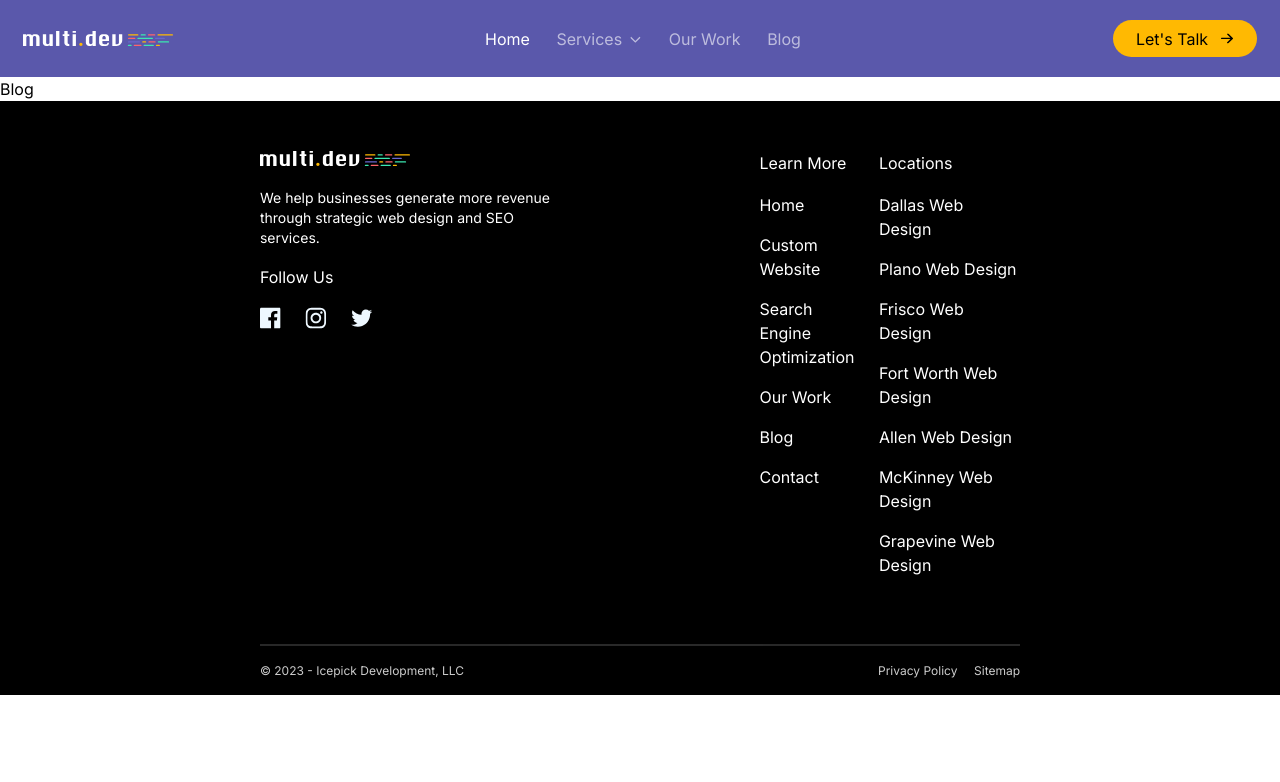
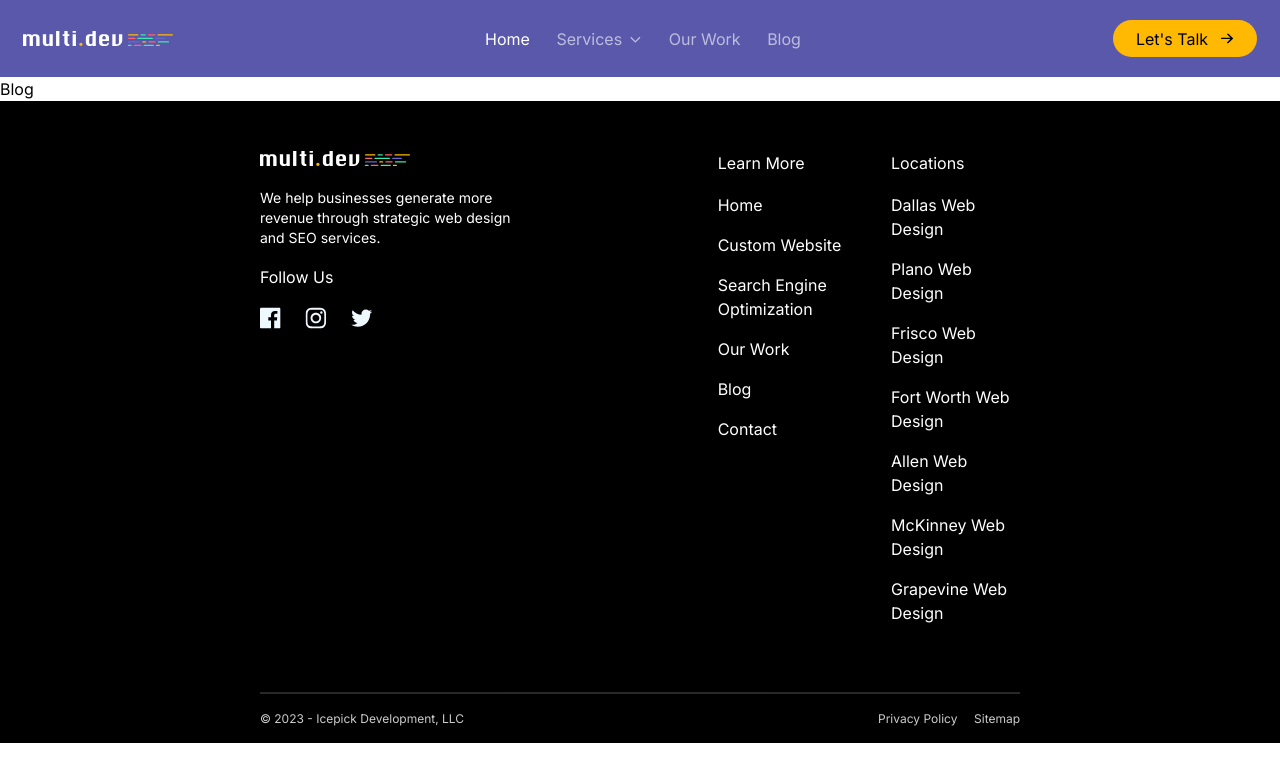
Before and after one commit to xvedela/multi-dev, a Vue app: page /blog in a window 1280 px wide. Shown: the top 782 px of the page. Built offline with nearby package versions, Linux system fonts and the light colour scheme.

Commit message:
designs and links rendered by v-for directive.

```diff
--- a/src/assets/sections/Footer.vue
+++ b/src/assets/sections/Footer.vue
@@ -1,22 +1,12 @@
-<script setup>
-import LogoMultiDev from "../logos/LogoMultiDev.vue";
-import IconFacebook from "../icons/IconFacebook.vue";
-import IconInstagram from "../icons/IconInstagram.vue";
-import IconTwitter from "../icons/IconTwitter.vue";
-import ArrowRight from "../icons/ArrowRight.vue";
-</script>
-
 <template>
   <footer class="bg-black text-white">
     <div class="pt-[max(40px,3.91vw)] mx-[max(20px,20.31vw)] flex flex-col">
       <div class="flex justify-between max-sm:flex-col">
         <div class="flex flex-col">
           <logo-multi-dev class="mb-[1.67vw] max-sm:mb-12"/>
-          <p class="mb-[1.35vw] text-sm w-7/12 max-sm:mb-7">
-            We help businesses generate more revenue through strategic web
-            design and SEO services.
-          </p>
-          <p class="mb-[1.3vw] max-sm:mb-7">Follow Us</p>
+          <p class="mb-[1.35vw] text-sm w-7/12 max-sm:mb-7" v-text="'We help businesses generate more revenue through strategic web\n'+
+'            design and SEO services.'"/>
+          <p class="mb-[1.3vw] max-sm:mb-7" v-text="'Follow Us'"/>
           <ul class="flex gap-x-6">
             <li>
               <icon-facebook/>
@@ -35,47 +25,19 @@ import ArrowRight from "../icons/ArrowRight.vue";
             <ul
                 class="flex flex-col gap-y-4"
             >
-              <li>
-                <router-link :to="{ name: 'Home' }" v-text="'Home'"/>
-              </li>
-              <li>
-                <router-link
-                    :to="{ name: 'CustomWebsite' }" v-text="'Custom Website'"
-                />
-              </li>
-              <li>
-                <a href="#"
-                >Search Engine<br/>
-                  Optimization</a
-                >
-              </li>
-              <li>
-                <router-link :to="{ name: 'OurWork' }" v-text="'Our Work'"
-                />
-              </li>
-              <li>
-                <router-link :to="{ name: 'Blog' }" v-text="'Blog'"
-                />
-              </li>
-              <li>
-                <router-link
-                    :to="{ name: 'ContactUs' }" v-text="'Contact'"
-                />
+              <li v-for="link in links">
+                <router-link :to="link.to" v-text="link.text"/>
               </li>
             </ul>
           </div>
           <div class="flex flex-col gap-y-[max(18px,1.04vw)]">
-            <p>Locations</p>
+            <p v-text="'Locations'"/>
             <ul
                 class="flex flex-col gap-y-4"
             >
-              <li><a href="#">Dallas Web Design</a></li>
-              <li><a href="#">Plano Web Design</a></li>
-              <li><a href="#">Frisco Web Design</a></li>
-              <li><a href="#">Fort Worth Web Design</a></li>
-              <li><a href="#">Allen Web Design</a></li>
-              <li><a href="#">McKinney Web Design</a></li>
-              <li><a href="#">Grapevine Web Design</a></li>
+              <li v-for="design in webDesigns">
+                <a href="#" v-text="design + ' Web Design'"/>
+              </li>
             </ul>
           </div>
         </div>
@@ -84,13 +46,63 @@ import ArrowRight from "../icons/ArrowRight.vue";
         <div
             class="flex max-sm:flex-col-reverse max-sm:gap-y-7 max-sm:py-10 my-[1.3vw] justify-between border-t-2 border-t-white border-opacity-20 pt-[1.3vw] opacity-80 text-xs mt-[max(40px,5.21vw)]"
         >
-          <p>© 2023 - Icepick Development, LLC</p>
+          <p v-text="'© 2023 - Icepick Development, LLC'"/>
           <ul class="flex gap-x-[1.3vw] justify-between">
-            <li><a href="#">Privacy Policy</a></li>
-            <li><a href="#">Sitemap</a></li>
+            <li><a href="#" v-text="'Privacy Policy'"/></li>
+            <li><a href="#" v-text="'Sitemap'"/></li>
           </ul>
         </div>
       </div>
     </div>
   </footer>
 </template>
+
+<script setup>
+import LogoMultiDev from "../logos/LogoMultiDev.vue";
+import IconFacebook from "../icons/IconFacebook.vue";
+import IconInstagram from "../icons/IconInstagram.vue";
+import IconTwitter from "../icons/IconTwitter.vue";
+
+const links = [
+  {
+    to: {
+      name: 'Home'
+    },
+    text: "Home"
+  },
+  {
+    to: {
+      name: 'CustomWebsite'
+    },
+    text: "Custom Website"
+  },
+  {
+    to: {
+      name: "Home"
+    },
+    text: "Search Engine Optimization"
+  },
+  {
+    to: {
+      name: 'OurWork'
+    },
+    text: "Our Work"
+  },
+  {
+    to: {
+      name: 'Blog'
+    },
+    text: "Blog"
+  },
+  {
+    to: {
+      name: 'ContactUs'
+    },
+    text: "Contact"
+  },
+];
+
+const webDesigns = [
+  "Dallas", "Plano", "Frisco", "Fort Worth", "Allen", "McKinney", "Grapevine"
+];
+</script>
```
